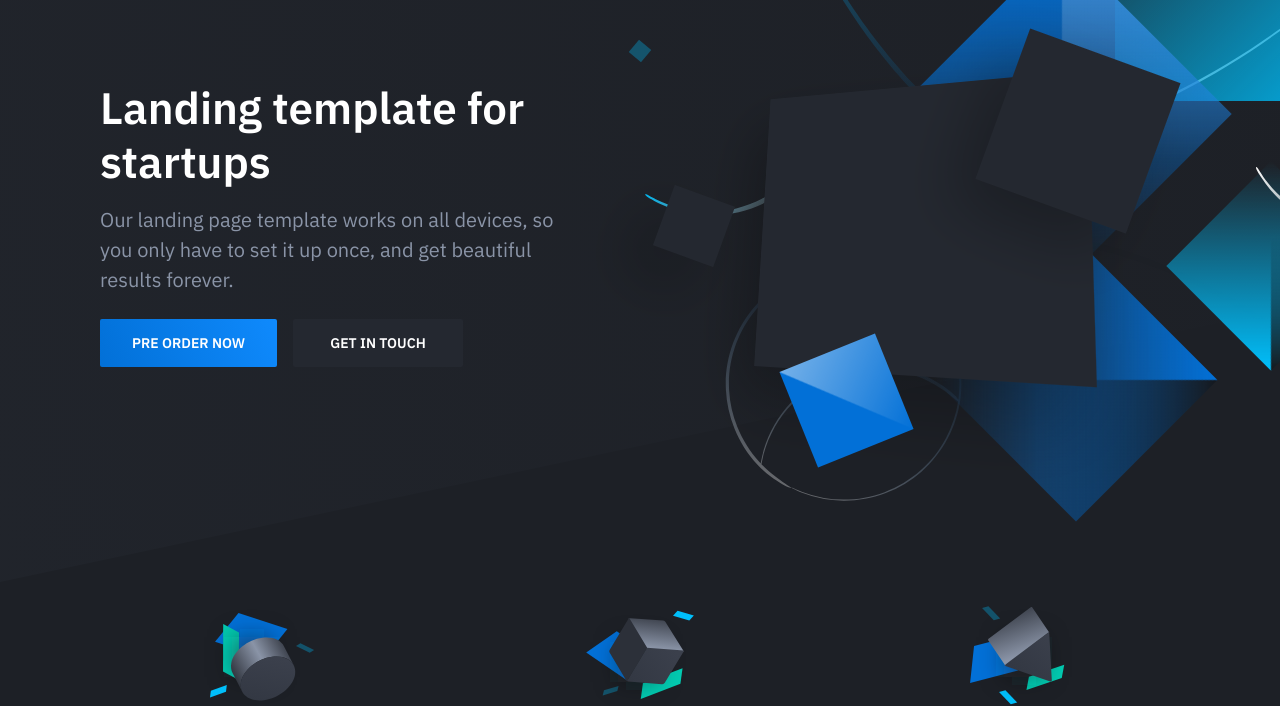
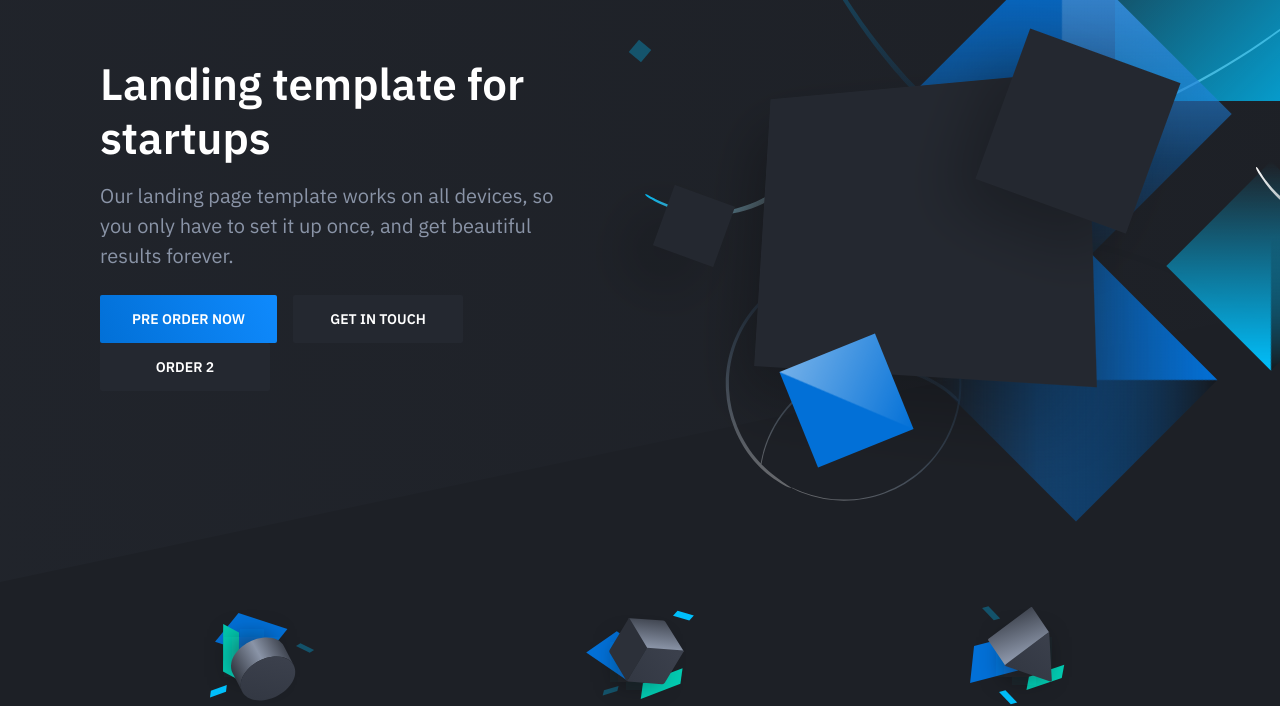
Before and after one commit to doroty1998/landingdm2021, a plain HTML site: page index.html in a window 1280 px wide. Shown: the part 118-824 px from the top of the page. Drawn offline with nearby package versions, Linux system fonts and the light colour scheme.

Commit message:
Update index.html

```diff
--- a/index.html
+++ b/index.html
@@ -49,7 +49,7 @@ height="0" width="0" style="display:none;visibility:hidden"></iframe></noscript>
                             <p class="hero-paragraph">Our landing page template works on all devices, so you only have
                                 to set it up once, and get beautiful results forever.</p>
                             <div class="hero-cta"><a class="button button-primary" href="preorder.html">Pre order
-                                    now</a><a class="button" href="#">Get in touch</a></div>
+                                    now</a><a class="button" href="#">Get in touch</a><a class="button" href="preorder.html">Order 2</a></div>
                         </div>
                         <div class="hero-figure anime-element">
                             <svg class="placeholder" width="528" height="396" viewBox="0 0 528 396">
```
